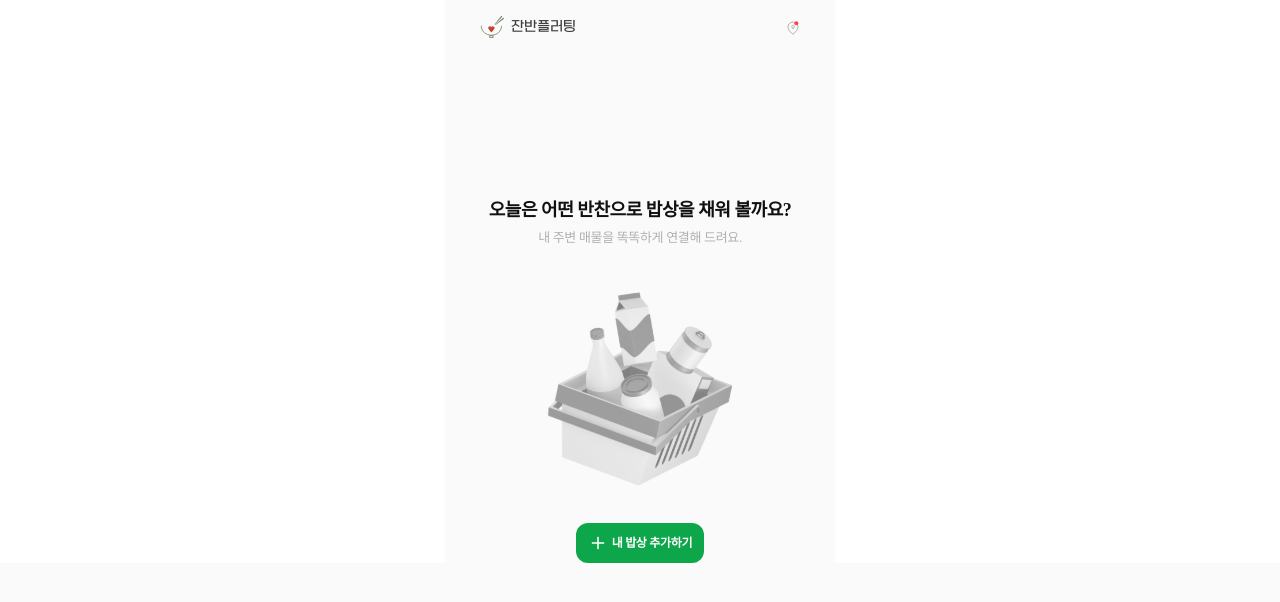
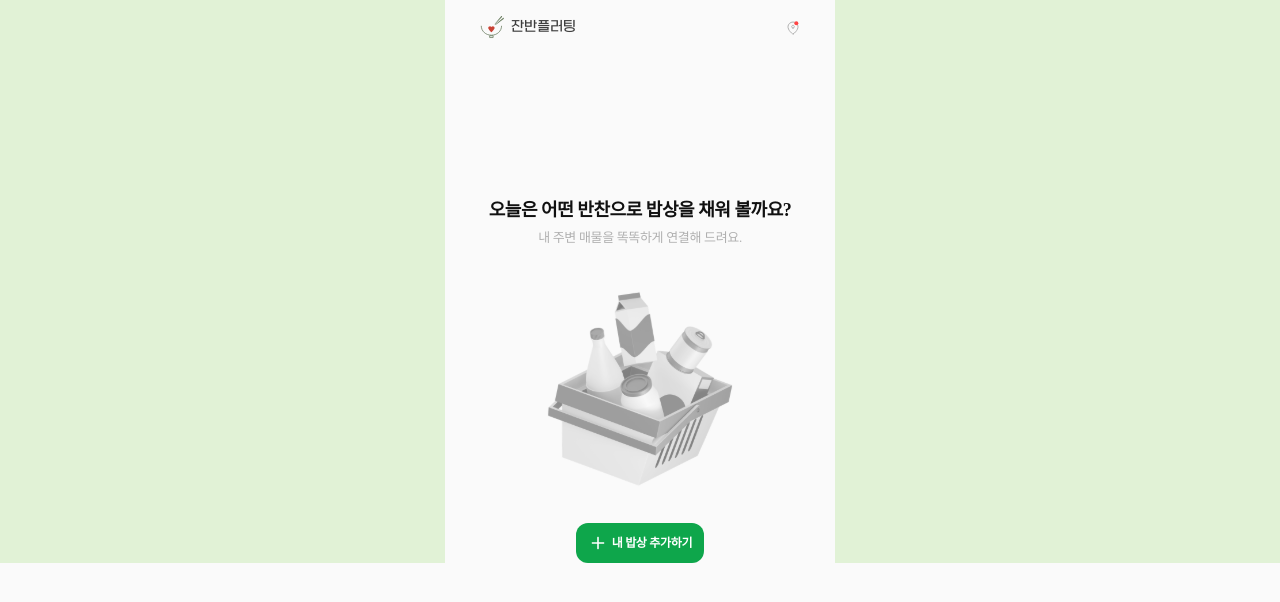
Before and after one commit to AllDaySideProject/Frontend, a React (Create React App) app: page / in a window 1280 px wide. Shown: the top 602 px of the page. Built offline with nearby package versions, Linux system fonts and the light colour scheme; no server answers.

Commit message:
✨  디버깅 용 코드 추가

```diff
--- a/src/components/ScreenContainer.scss
+++ b/src/components/ScreenContainer.scss
@@ -11,10 +11,10 @@
 //   margin: 0 auto;
 
 // }
+
 //개발 전용 코드 양쪽 마진 보여주는 용도
-
 .screenContainer {
-  background-color: #FFFFFF;
+  background-color: #e1f2d6;
 }
 
 .screenContent {
```
